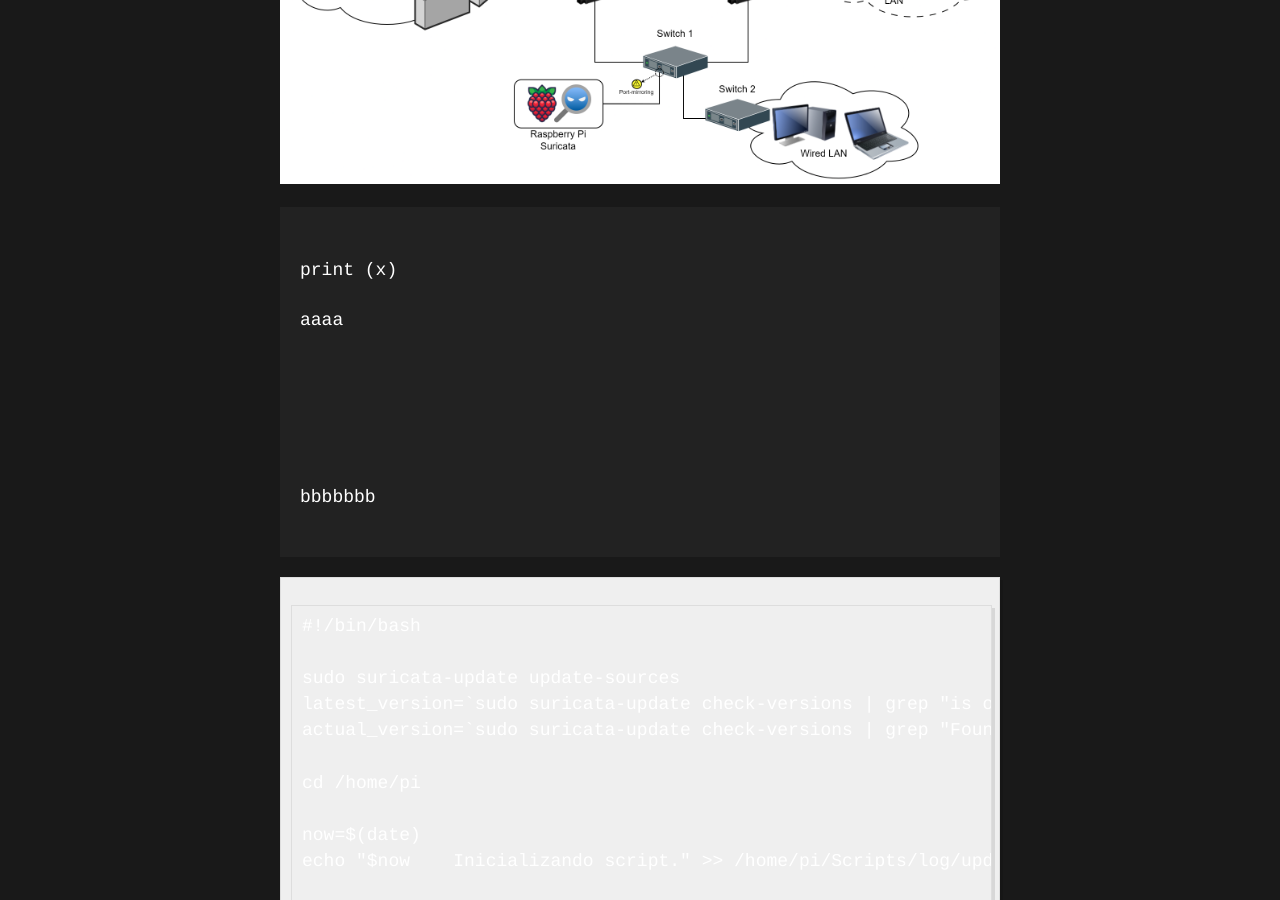
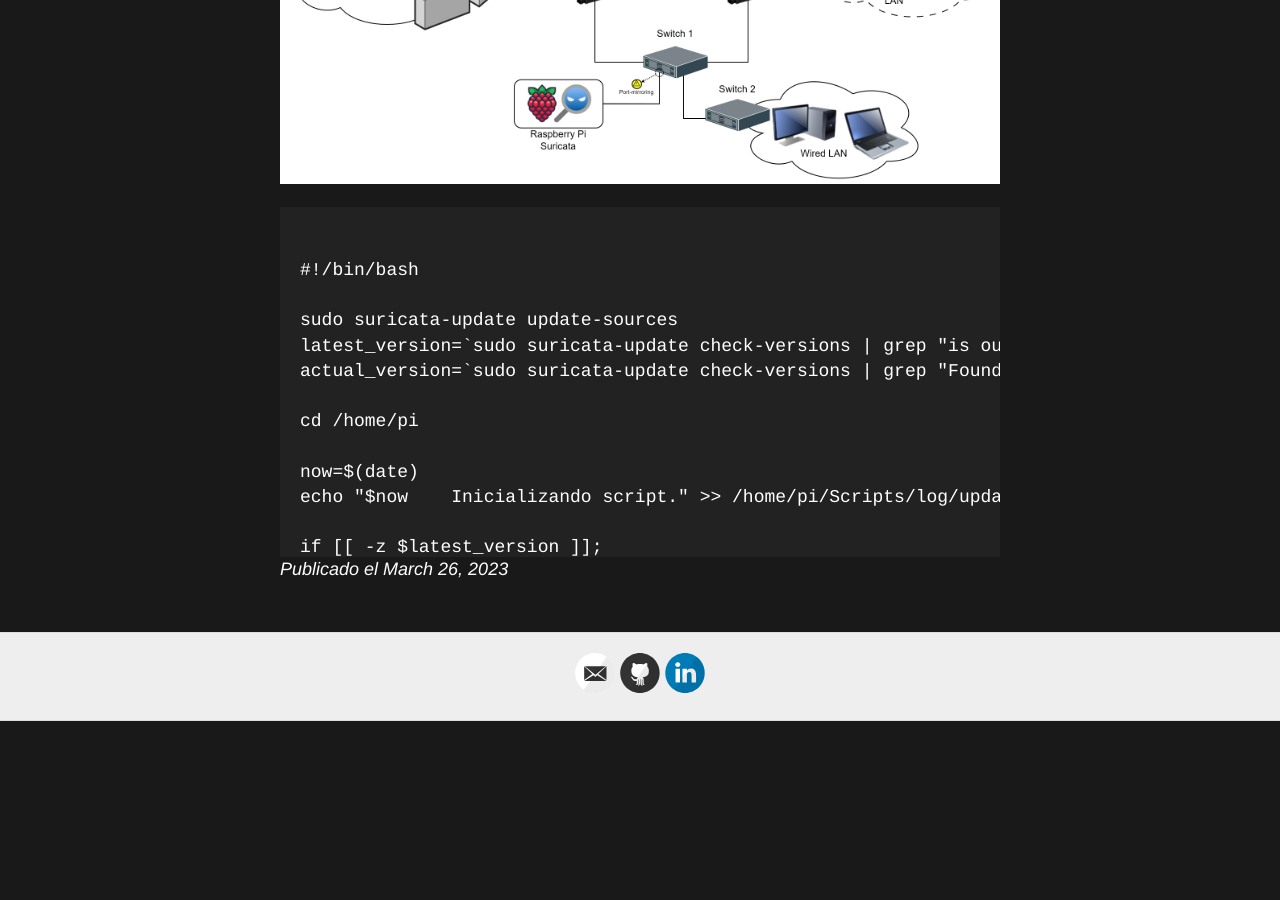
Before and after one commit to b4shnhawx/b4shnhawx.github.io, a Jekyll site: the page built from _posts/2023-03-26-Suricata IDS con OpenIA.md, in a window 1280 px wide and 900 px high, scrolled down 964 px. Built offline with Jekyll 4.4.1, drawn with Linux system fonts in a browser that asks for light colours; nearby versions of some CDN libraries; after the commit the page ends 1685 px from its top, so only the background shows below that.

Commit message:
Update 2023-03-26-Suricata IDS con OpenIA.md

````diff
--- a/_posts/2023-03-26-Suricata IDS con OpenIA.md
+++ b/_posts/2023-03-26-Suricata IDS con OpenIA.md
@@ -17,23 +17,6 @@ En este proyecto he querido configurar un Suricata para detectar anomalias en la
 <pre>
 <code class="myBox">
 <div style="margin-left:20px">
-print (x)
-
-aaaa
-
-
-
-
-
-
-bbbbbbb
-
-</div>
-</code>
-</pre>
-
-
-```
 #!/bin/bash
 
 sudo suricata-update update-sources
@@ -100,5 +83,6 @@ now=$(date)
 echo "$now    Script finalizado." >> /home/pi/Scripts/log/update_suricata.log
 
 exit 0
-
-```
+</div>
+</code>
+</pre>
````
